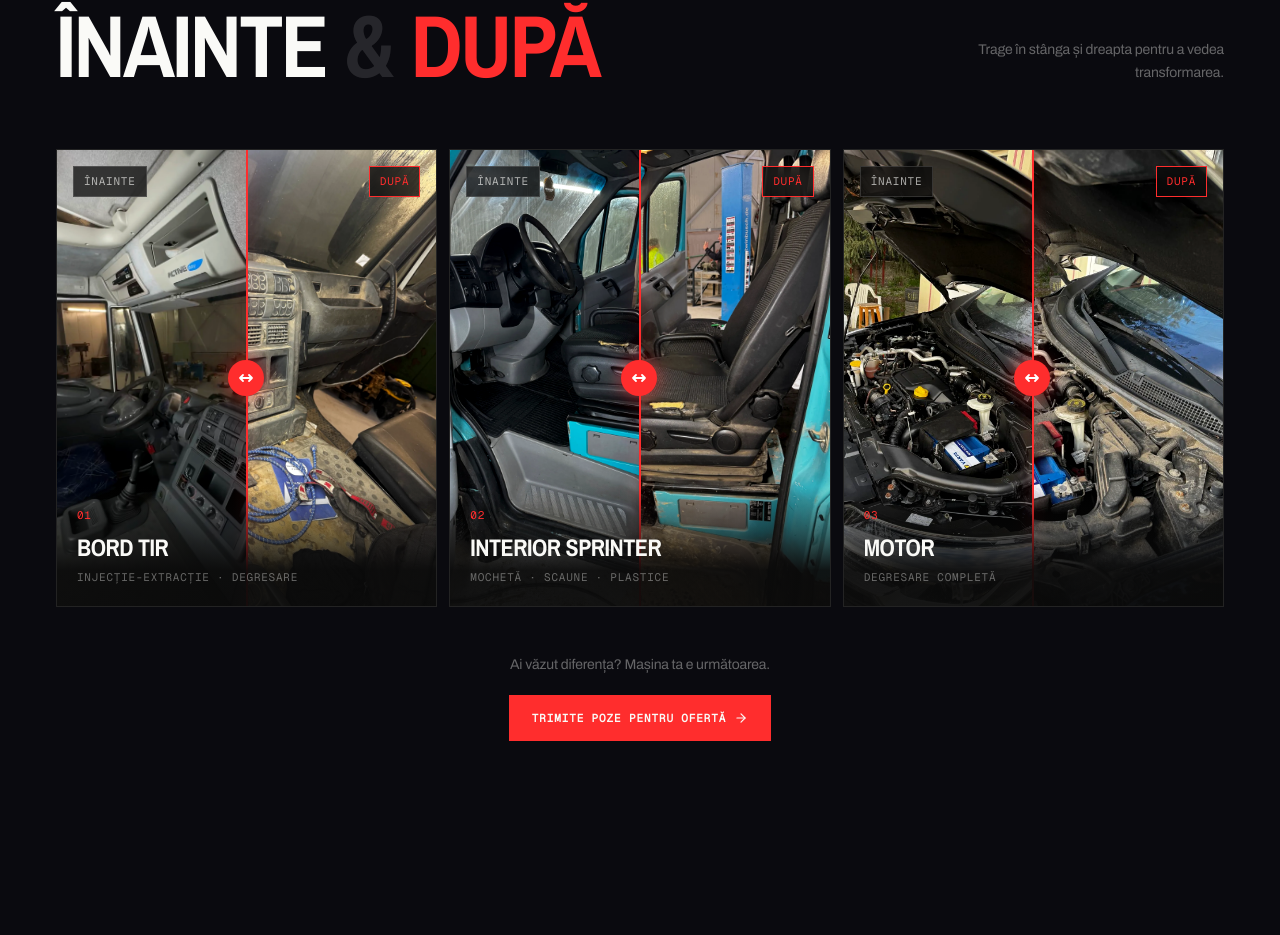
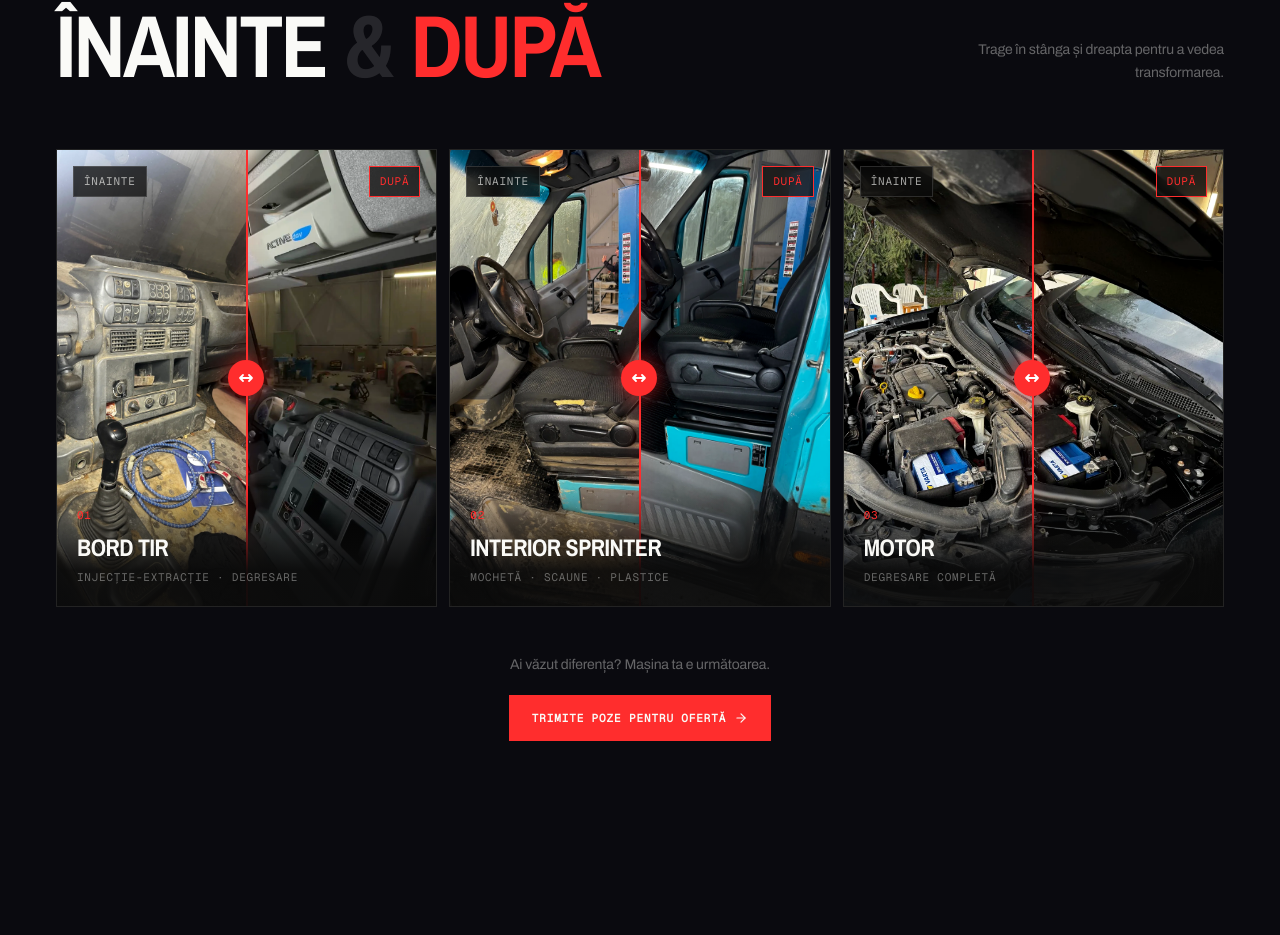
Before and after one commit to vixonoffice/siz-detailing, a React (Vite) app: page / in a window 1280 px wide. Shown: the part 1190-2125 px from the top of the page. Built offline with nearby package versions, Linux system fonts and the light colour scheme.

Commit message:
fix: swap before/after images - before stanga, after dreapta

```diff
--- a/src/sections/BeforeAfter.tsx
+++ b/src/sections/BeforeAfter.tsx
@@ -81,10 +81,10 @@ function BACard({ before, after, num, title, meta, index }: typeof pairs[0] & {
       onTouchEnd={() => setDragging(false)}
       onTouchMove={(e) => { dragging && move(e.touches[0].clientX); }}
     >
-      {/* Before — base layer, always full */}
+      {/* After — base layer, always full */}
       <img
-        src={before}
-        alt="Înainte"
+        src={after}
+        alt="După"
         className="absolute inset-0 w-full h-full object-cover pointer-events-none"
         style={{ filter: 'contrast(1.05)' }}
         loading="lazy"
@@ -96,8 +96,8 @@ function BACard({ before, after, num, title, meta, index }: typeof pairs[0] & {
         style={{ width: `${pos}%` }}
       >
         <img
-          src={after}
-          alt="După"
+          src={before}
+          alt="Înainte"
           className="absolute inset-0 w-full h-full object-cover"
           style={{ filter: 'contrast(1.05)' }}
           loading="lazy"
```
